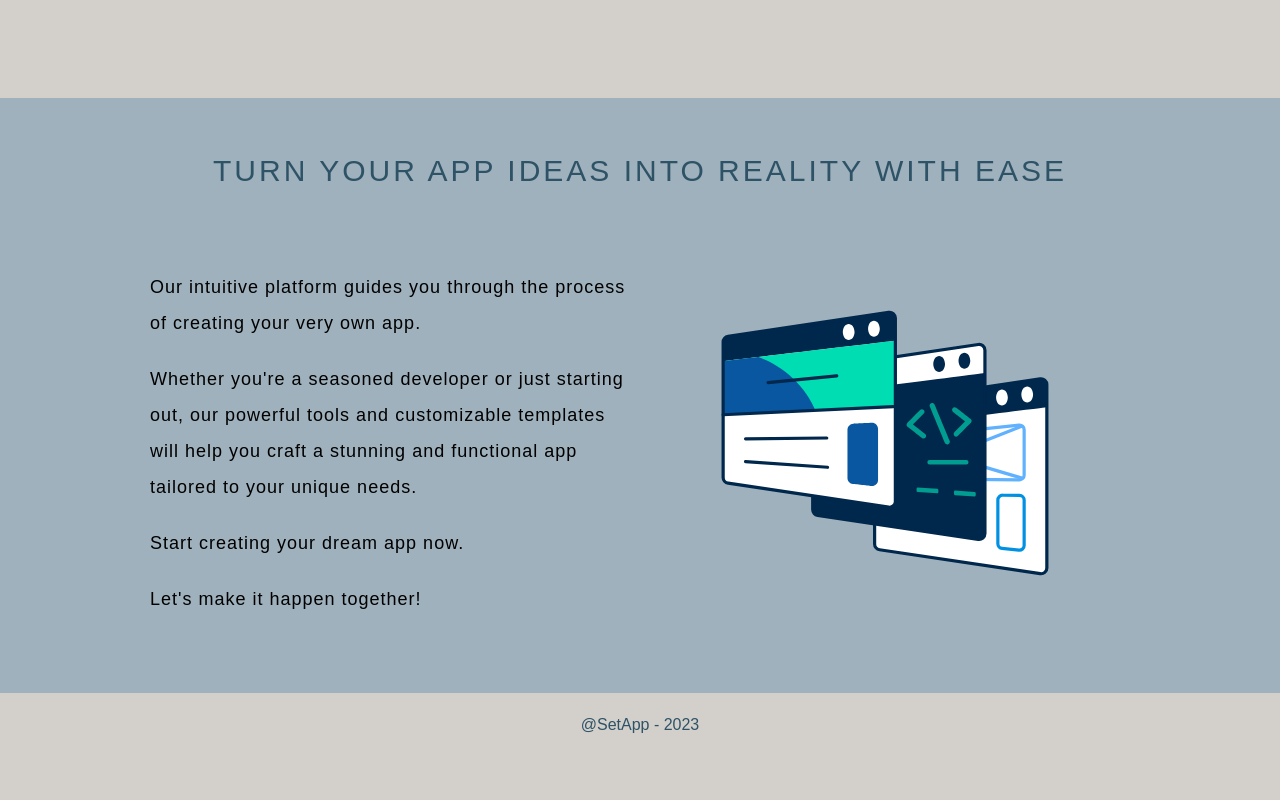
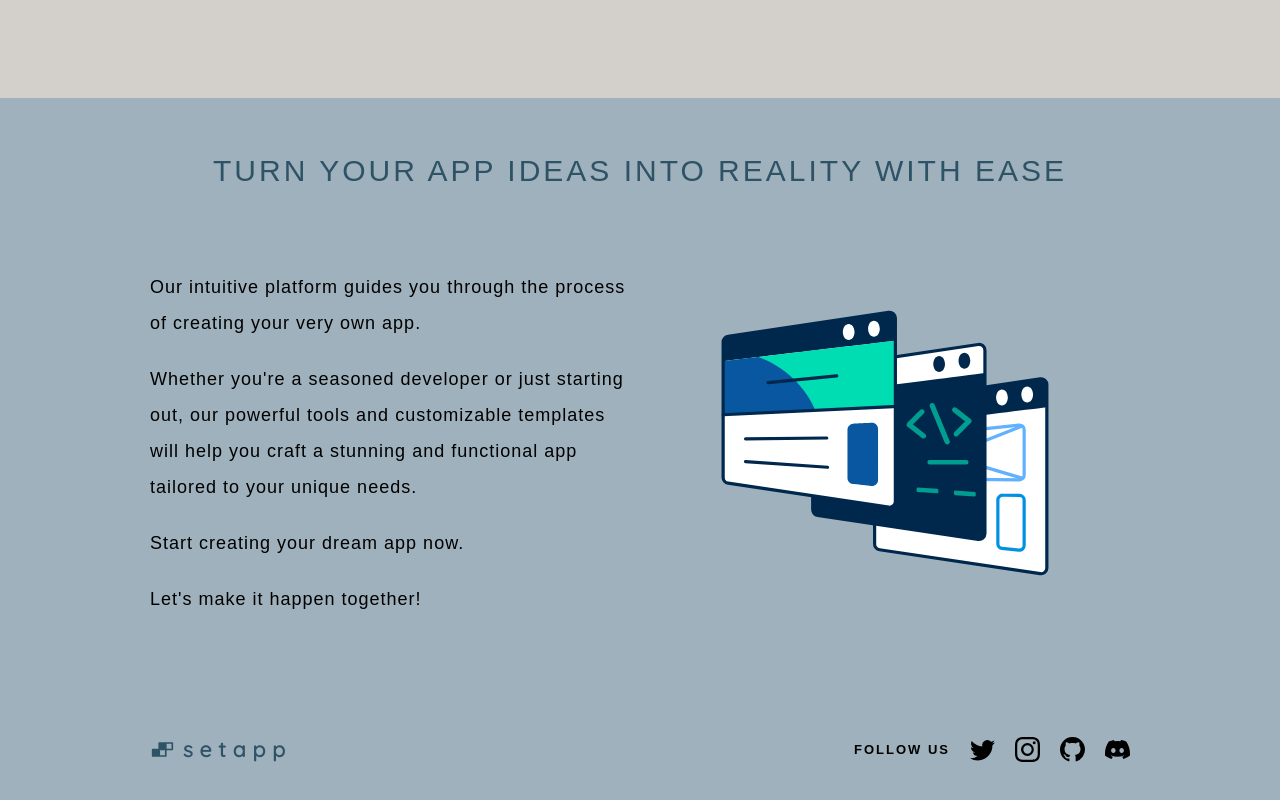
Before and after one commit to blauprint/setapp, a Next.js app: page / in a window 1280 px wide. Shown: the part 784-1584 px from the top of the page. Before the commit the page ends 1541 px from the top, so only its background shows below. Built offline with nearby package versions, Linux system fonts and the light colour scheme; no server answers.

Commit message:
fix: footer improved

```diff
--- a/src/pages/index.tsx
+++ b/src/pages/index.tsx
@@ -3,6 +3,14 @@ import styles from '@/styles/HomePage.module.css';
 import Typewriter from 'typewriter-effect';
 import setApp from '@/assets/setApp.json';
 import Lottie from 'react-lottie-player';
+
+import { Quicksand } from 'next/font/google';
+
+const quicksand = Quicksand({
+  weight: ['400', '600', '700'],
+  subsets: ['latin'],
+});
+import { BsTwitter, BsInstagram, BsGithub, BsDiscord } from 'react-icons/bs';
 
 import {
   AiFillBuild,
@@ -62,7 +70,7 @@ export default function Home() {
             <div className={styles.sell}>Start building now</div>
             <div className={styles.heroBtns}>
               <Link href="/idea">
-              <button className={styles.heroBtn}>Get Started</button>
+                <button className={styles.heroBtn}>Get Started</button>
               </Link>
             </div>
           </div>
@@ -100,7 +108,31 @@ export default function Home() {
           </div>
         </div>
       </section>
-      <footer className={styles.footer}>@SetApp - 2023</footer>
+      <footer className={styles.footer}>
+        <div className={styles.footerleft}>
+          <div className={styles.footerLogo}>
+            <AiFillBuild size={25} className={styles.setAppFooterLogo} />
+            <div
+              className={quicksand.className}
+              style={{
+                fontSize: '22px',
+                letterSpacing: '6px',
+                fontWeight: 600,
+              }}
+            >
+              SetApp
+            </div>
+          </div>
+        </div>
+        <div className={styles.footerRight}>
+          <p className={styles.followUs}>Follow Us</p>
+
+          <BsTwitter size={25} />
+          <BsInstagram size={25} />
+          <BsGithub size={25} />
+          <BsDiscord size={25} />
+        </div>
+      </footer>
     </>
   );
 }
--- a/src/styles/HomeNavigationBar.module.css
+++ b/src/styles/HomeNavigationBar.module.css
@@ -70,6 +70,18 @@
   gap: 10px;
 }
 
+@media (max-width: 700px) {
+  .logoAndName {
+    gap: 50px;
+  }
+}
+
+@media (max-width: 600px) {
+  .logoAndName {
+    gap: 20px;
+  }
+}
+
 /*
 font-family: 'Barlow', sans-serif;
 font-family: 'Jost', sans-serif;
--- a/src/styles/HomePage.module.css
+++ b/src/styles/HomePage.module.css
@@ -110,9 +110,35 @@
 }
 
 .footer {
-  padding: 20px;
-  text-align: center;
+  display: flex;
+  justify-content: space-between;
+  padding: 40px 150px;
+  background-color: var(--block-color);
+}
+
+.footerRight {
+  display: flex;
+  align-items: center;
+  gap: 20px;
+}
+
+.footerLogo {
+  display: flex;
+  align-items: center;
+  font-size: 22px;
+  gap: 8px;
   color: var(--primary-color);
+  font-family: 'Montserrat', sans-serif;
+  text-transform: lowercase;
+  font-weight: 600;
+}
+
+.followUs {
+  font-family: 'Montserrat', sans-serif;
+  text-transform: uppercase;
+  font-weight: 600;
+  font-size: 13px;
+  letter-spacing: 2px;
 }
 
 @media (max-width: 900px) {
@@ -122,6 +148,9 @@
 
   .infoContainer {
     padding: 50px 100px;
+  }
+  .footer {
+    padding: 30px 100px;
   }
 }
 
@@ -133,6 +162,10 @@
   .infoContainer {
     padding: 50px 50px;
   }
+
+  .footer {
+    padding: 30px 50px;
+  }
 }
 
 @media (max-width: 700px) {
@@ -143,8 +176,18 @@
   .sectionHeading {
     font-size: 20px;
   }
+
+  .container {
+    padding: 20px 20px;
+  }
   .infoContainer {
     flex-direction: column-reverse;
+    padding: 30px 30px;
+  }
+  .infoText {
+    width: 100%;
+  }
+  .footer {
     padding: 30px 30px;
   }
 }
```
